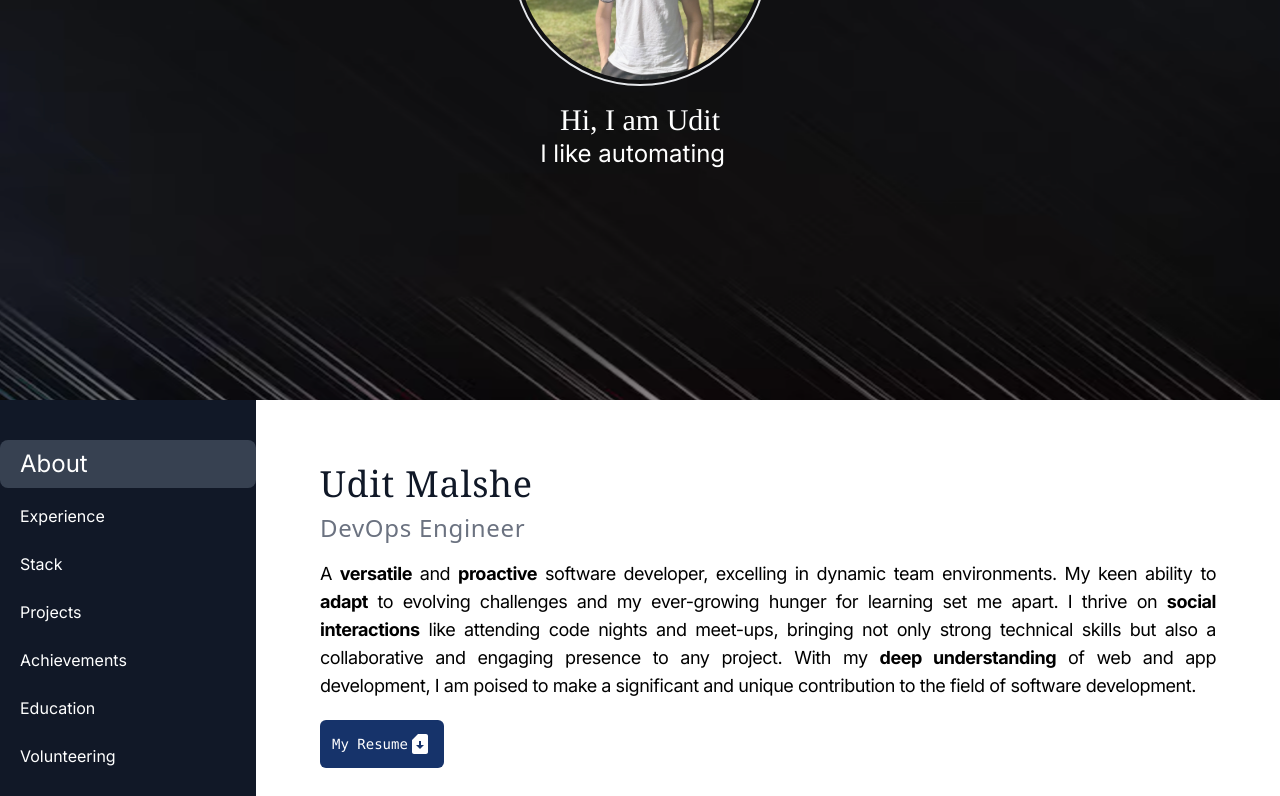
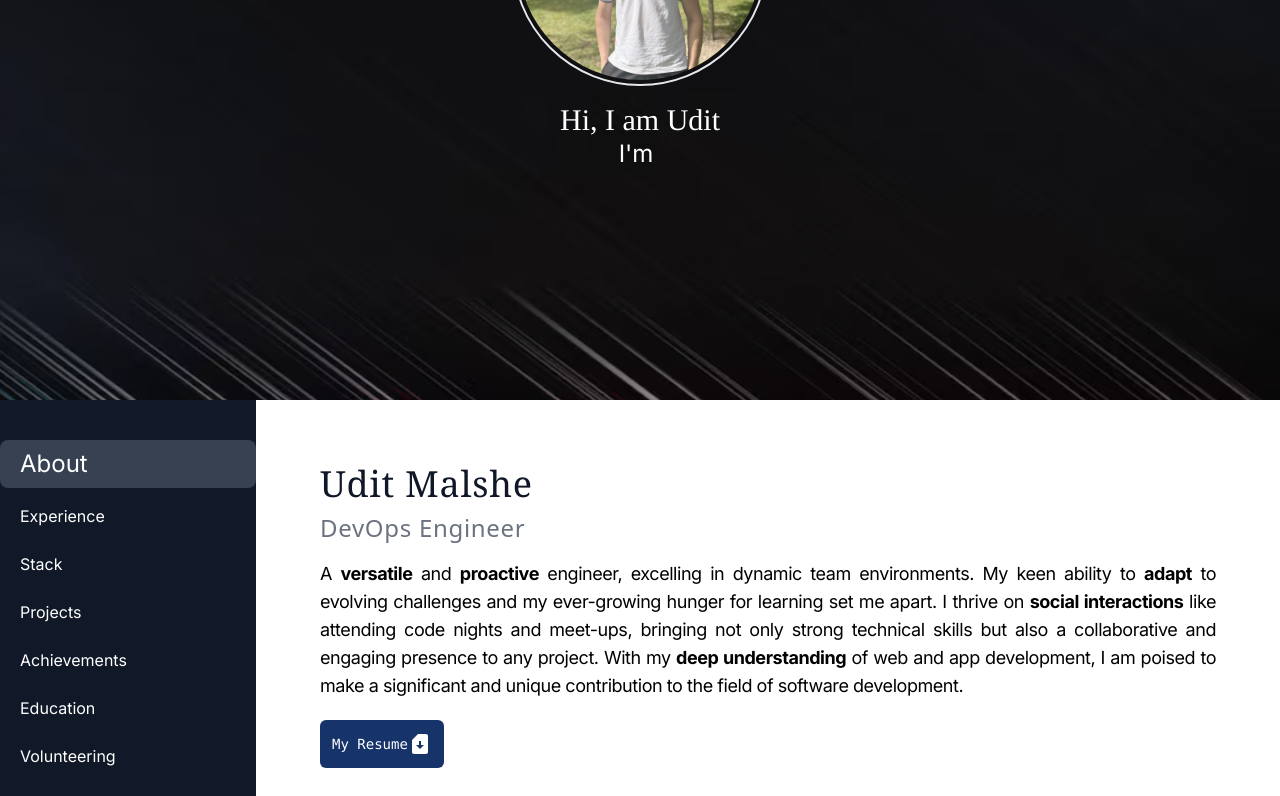
Before and after one commit to udit710/udit710.github.io, a Next.js app: page / in a window 1280 px wide. Shown: the part 400-1196 px from the top of the page. Built offline with nearby package versions, Linux system fonts and the light colour scheme.

Commit message:
Update projects

```diff
--- a/src/app/components/About.tsx
+++ b/src/app/components/About.tsx
@@ -30,11 +30,11 @@ function About() {
         <TypeAnimation
           sequence={[
             // Same substring at the start will only be typed once, initially
+            'I\'m a DevOps Engineer',
+            1000,
             'I\'m a Software Developer',
             1000,
             'I like automating things',
-            1000,
-            'I\'m a Tech Enthusiast',
             1000,
             'I enjoy solving problems',
             1000,
--- a/src/app/components/Experience.tsx
+++ b/src/app/components/Experience.tsx
@@ -13,10 +13,6 @@ function Experience() {
                     <h2 className="font-[Times] text-xl">May &apos;25 - Present</h2>
                     </div>
                     <div className="font-mono text-left text-sm md:text-lg px-4 py-2">
-                    {/* <li>Designed and developed dynamic web applications using variant frameworks to create responsive and user-friendly interfaces and used AWS as cloud infrastructure.</li>
-                    <li>Implemented Agile methodologies, including Scrum, to enhance collaboration, streamline project management, and deliver high-quality solutions on time.</li>
-                    <li>Engaged with clients to understand requirements, provide Technical recommendations, and deliver customised solutions that meet their business needs.</li>
-                    <br /> */}
                     <div className=" text-center text-sm font-mono"><Tech bg="blue" text="AWS" /> <Tech bg="blue" text="Python" /> <Tech bg="blue" text="Terraform" /> </div>
                     </div>
                 </div>
--- a/src/app/components/Intro.tsx
+++ b/src/app/components/Intro.tsx
@@ -8,7 +8,7 @@ function Intro() {
                 <h5 className="mb-2 text-4xl font-serif text-navy">Udit Malshe</h5>
                 <h6 className="mb-4 text-2xl font-sans text-gray-500">DevOps Engineer</h6>
                 <p className="text-[15px] md:text-lg text-black text-justify tracking-tight">
-                    A <b>versatile</b> and <b>proactive</b> software developer, excelling in dynamic team environments. My keen ability to <b>adapt</b> to evolving challenges and my ever-growing hunger for learning set me apart. I thrive on <b>social interactions</b> like attending code nights and meet-ups, bringing not only strong technical skills but also a collaborative and engaging presence to any project. With my <b>deep understanding</b> of web and app development, I am poised to make a significant and unique contribution to the field of software development.
+                    A <b>versatile</b> and <b>proactive</b> engineer, excelling in dynamic team environments. My keen ability to <b>adapt</b> to evolving challenges and my ever-growing hunger for learning set me apart. I thrive on <b>social interactions</b> like attending code nights and meet-ups, bringing not only strong technical skills but also a collaborative and engaging presence to any project. With my <b>deep understanding</b> of web and app development, I am poised to make a significant and unique contribution to the field of software development.
                 </p>
             </text>
             <br />
--- a/src/app/components/Projects.tsx
+++ b/src/app/components/Projects.tsx
@@ -39,6 +39,20 @@ function Projects() {
             {tag && <button onClick={() => setTag("")} className="flex-2 text-blue-500 underline">Clear Filter</button>}</span>
 
             <br /><br />
+
+            {[ProjectTags.CICD,ProjectTags.Cloud,""].includes(tag) &&
+            <ProjectCard
+                tag={[ProjectTags.ML]}
+                projectName="SiteDrop"
+                description="The simplest way to host static websites on AWS with CloudFront CDN. SiteDrop automates the entire process of deploying static websites to AWS using S3 and CloudFront, with Terraform managing the infrastructure and GitHub Actions handling the deployment pipeline."
+                shortDescription="The simplest way to host static websites on AWS with CloudFront CDN. SiteDrop..."
+                skills={["IaC", "Terraform", "AWS S3", "CloudFront", "GitHub Actions", "CDN", "CI/CD"]}
+                date="Sep '25"
+                imageSrc={""}
+                link=""
+                githubUrl="https://github.com/udit710/SiteDrop"
+            />
+            }
 
             {[ProjectTags.ML,""].includes(tag) &&
             <ProjectCard
```
